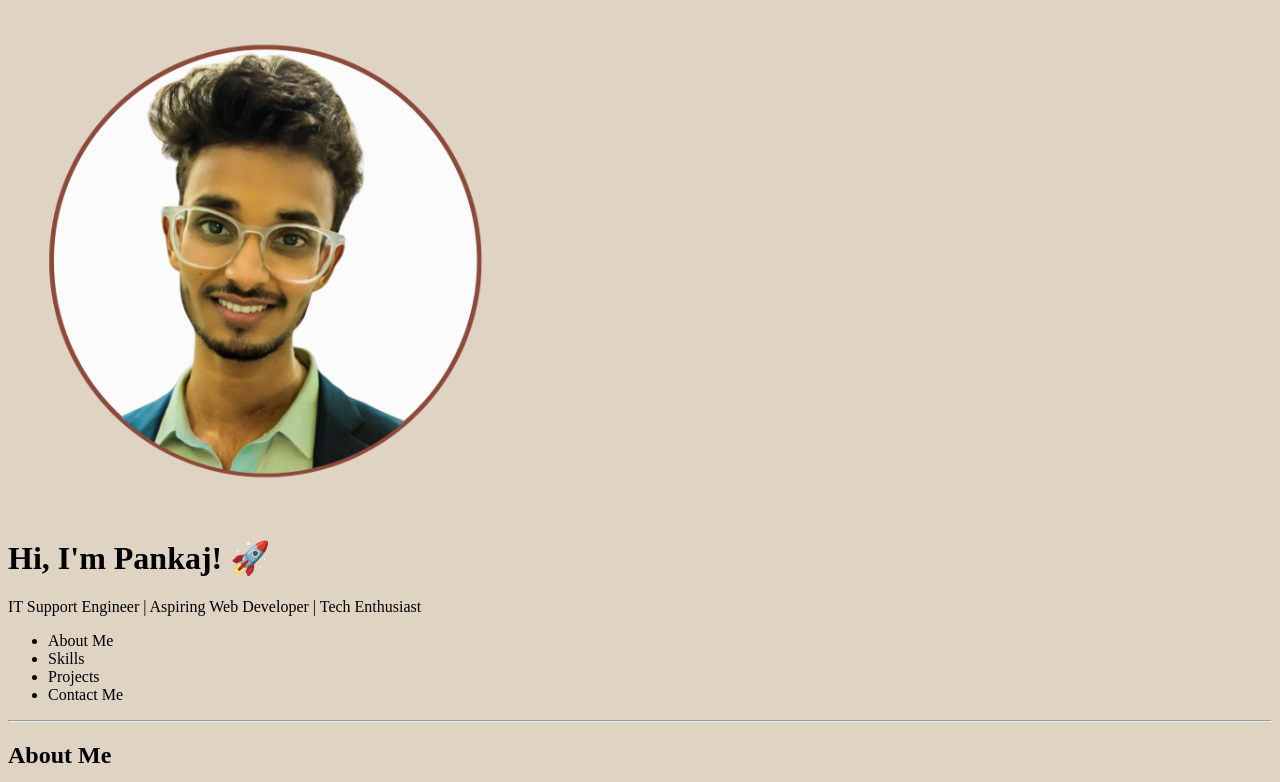
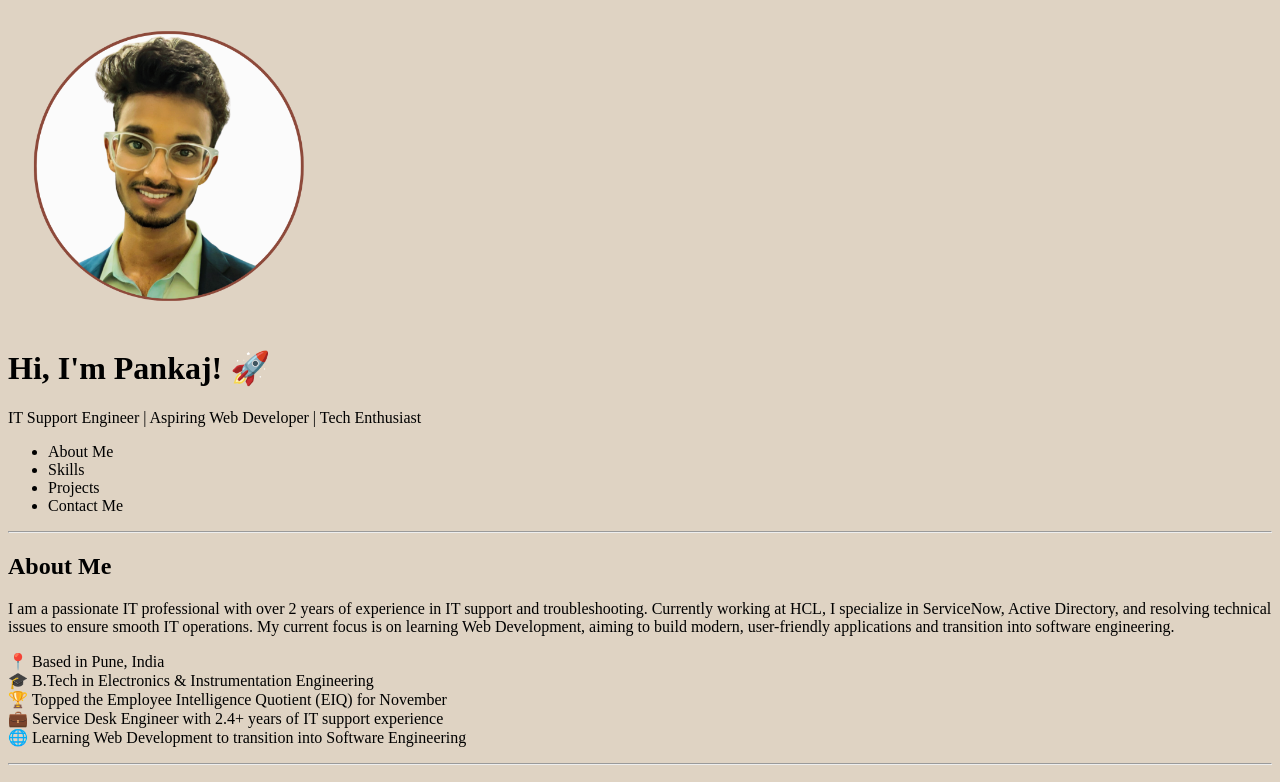
Before and after one commit to braekaz20/portfolio-website, a plain HTML site: page index.html in a window 1280 px wide. Shown: the top 782 px of the page. Drawn offline with Linux system fonts and the light colour scheme.

Commit message:
Update index.html

```diff
--- a/index.html
+++ b/index.html
@@ -9,7 +9,7 @@
 <link rel="stylesheet" href="./style.css">
 
 <body>
-    <img src="./images/Abstract Profile Photo Instagram Post.png" width="40%" alt="">
+    <img src="./images/Abstract Profile Photo Instagram Post.png" width="25%" alt="">
     <h1>Hi, I'm Pankaj! 🚀</h1>
     <p>IT Support Engineer | Aspiring Web Developer | Tech Enthusiast</p>
     <ul>
```
